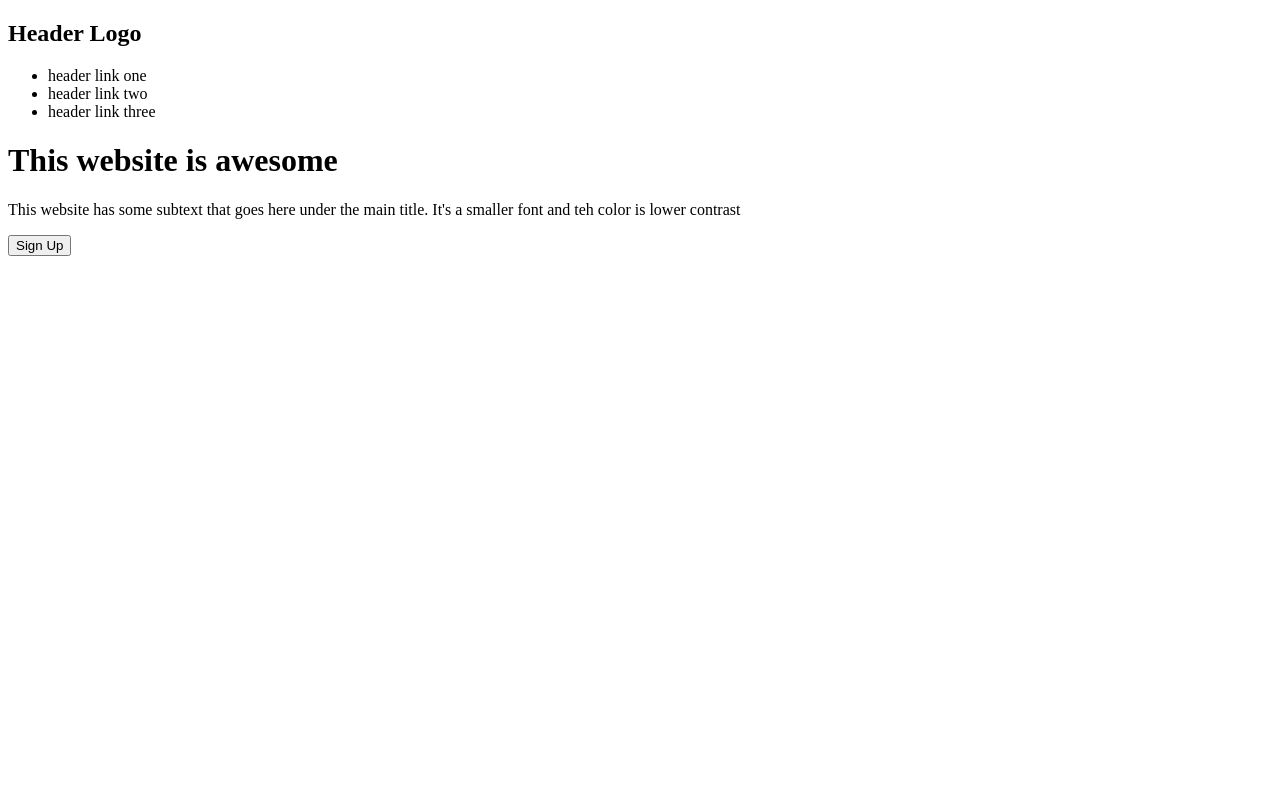
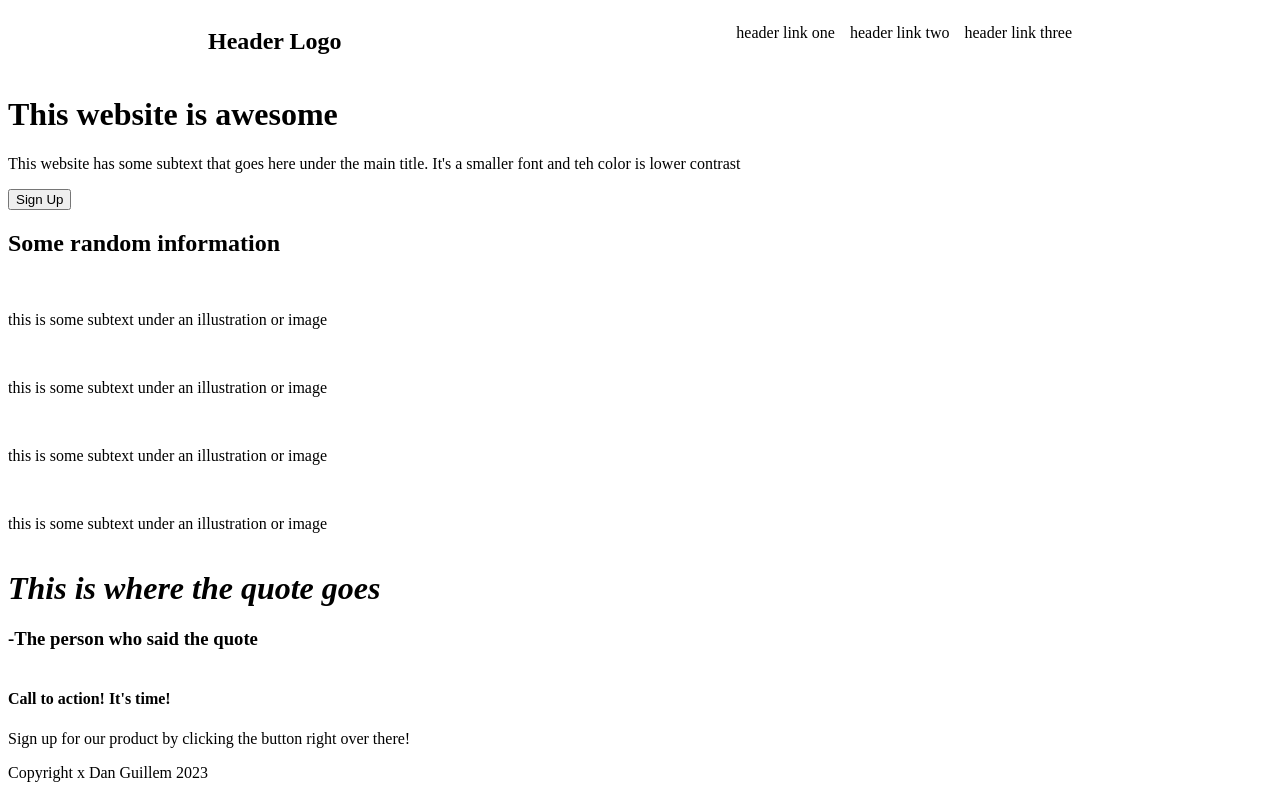
Before and after one commit to DanGuillem/ProjectLandingPage, a plain HTML site: page index.html in a window 1280 px wide. Drawn offline with Linux system fonts and the light colour scheme.

Commit message:
HTML elements complete, css header started

```diff
--- a/index.html
+++ b/index.html
@@ -4,6 +4,7 @@
     <meta charset="UTF-8">
     <meta http-equiv="X-UA-Compatible" content="IE=edge">
     <meta name="viewport" content="width=device-width, initial-scale=1.0">
+    <link rel="stylesheet" type="text/css" href="style.css">
     <title>Landing Page</title>
 </head>
 <body>
@@ -19,9 +20,29 @@
         <h1 class="title">This website is awesome</h1>
         <p>This website has some subtext that goes here under the main title. It's a smaller font and teh color is lower contrast</p>
         <button>Sign Up</button>
+        <img>
     </div>
-    <div class="information"></div>
-    <div class="quote"></div>
-    <footer></footer>
+    <div class="information">
+        <h2>Some random information</h2>
+        <img>
+        <p>this is some subtext under an illustration or image</p>
+        <img>
+        <p>this is some subtext under an illustration or image</p>
+        <img>
+        <p>this is some subtext under an illustration or image</p>
+        <img>
+        <p>this is some subtext under an illustration or image</p>
+    </div>
+    <div class="quote">
+        <h1><em>This is where the quote goes</em></h1>
+        <h3>-The person who said the quote</h3>
+    </div>
+    <div class="cta">
+        <h4>Call to action! It's time!</h4>
+        <p>Sign up for our product by clicking the button right over there!</p>
+    </div>
+    <footer>
+        Copyright x Dan Guillem 2023
+    </footer>
 </body>
 </html>
--- a/style.css
+++ b/style.css
@@ -0,0 +1,20 @@
+body {
+    display: flex;
+    flex-direction: column;
+}
+
+header {
+    display: flex;
+    justify-content: space-between;
+    padding-left: 200px;
+    padding-right: 200px;
+}
+
+ul {
+    display: flex;
+    gap: 15px;
+}
+
+li {
+    list-style-type: none;
+}
```
